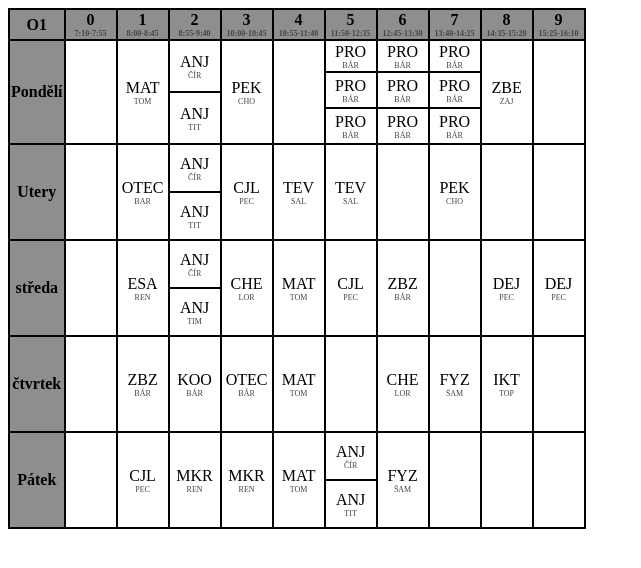
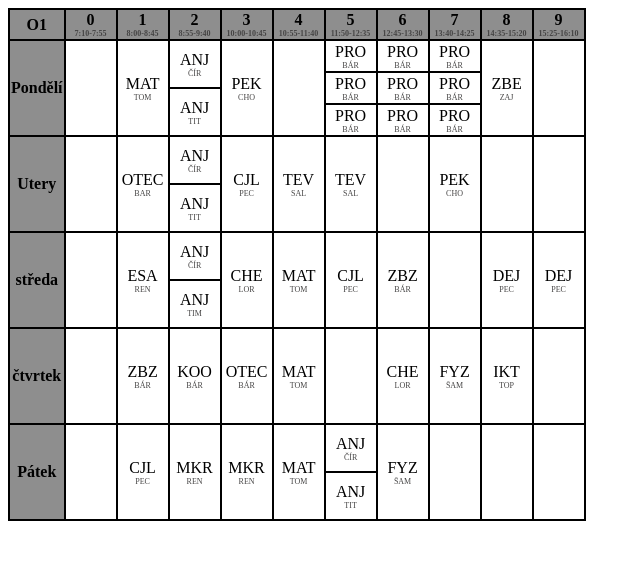
Before and after one commit to pslib-cz/2023-p2a-web-html-table-rozvrh-RadomirMendricky, a plain HTML site: page index.html in a window 1280 px wide. Shown: the whole page, without its empty margins (0-641 px from the left). Drawn offline with Linux system fonts and the light colour scheme.

Commit message:
tfhdthdt

```diff
--- a/index.html
+++ b/index.html
@@ -34,7 +34,7 @@
                 <th rowspan="6">Pondělí</th>
                 <td rowspan="6"></td>
                 <td rowspan="6">MAT<span>TOM</span></td>
-                <td row style="height: 3em;" rowspan="3">ANJ<span>ČÍR</span></td>
+                <td rowspan="3">ANJ<span>ČÍR</span></td>
                 <td rowspan="6">PEK<span>CHO</span></td>
                 <td rowspan="6"></td>
                 <td rowspan="2">PRO<span>BÁR</span></td>
@@ -48,14 +48,14 @@
             <tr class="six-rows">
             </tr>
 
-            </tr class="six-rows">
+            <tr class="six-rows">
             <td rowspan="2">PRO<span>BÁR</span></td>
             <td rowspan="2">PRO<span>BÁR</span></td>
             <td rowspan="2">PRO<span>BÁR</span></td>
             </tr>
 
             <tr class="six-rows">
-                <td style="height: 3em;" rowspan="3">ANJ<span>TIT</span></td>
+                <td rowspan="3">ANJ<span>TIT</span></td>
             </tr>
 
             <tr class="six-rows">
```
